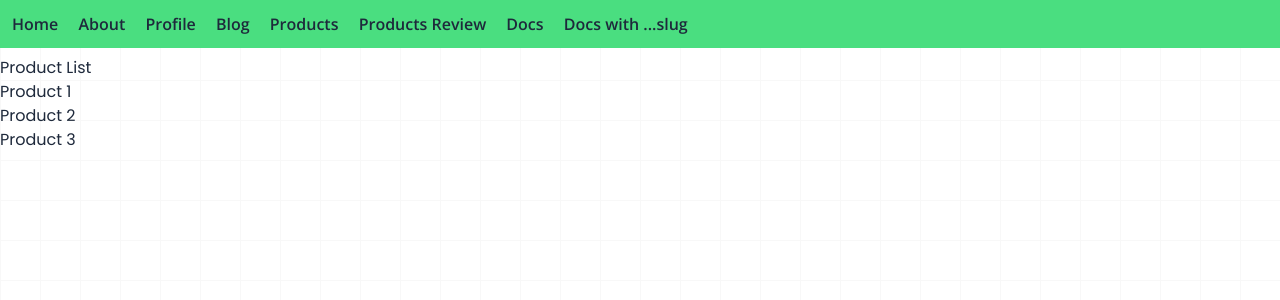
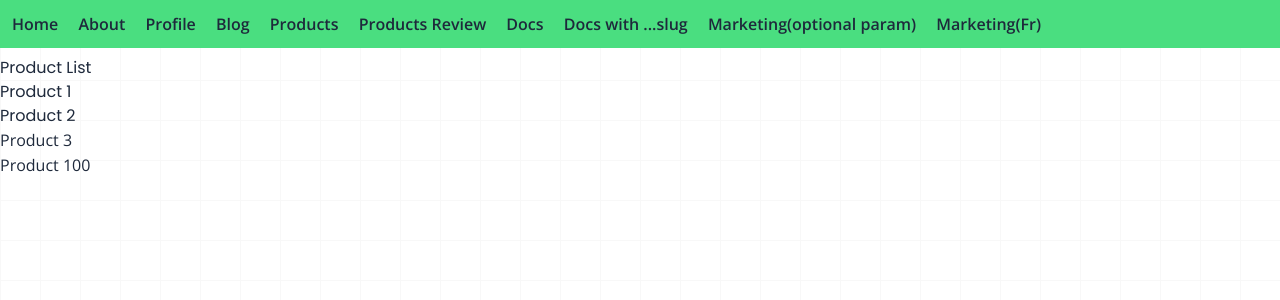
Before and after one commit to leobewater/sveltekit-app, a SvelteKit app: page /products in a window 1280 px wide. Shown: the top 300 px of the page. Built offline with nearby package versions, Linux system fonts and the light colour scheme.

Commit message:
navigation

```diff
--- a/src/routes/+layout.svelte
+++ b/src/routes/+layout.svelte
@@ -11,6 +11,8 @@
   <a href="/products/1/reviews/200">Products Review</a>
   <a href="/docs">Docs</a>
   <a href="/docs/feature1/concept1/example1">Docs with ...slug</a>
+  <a href="/marketing/">Marketing(optional param)</a>
+  <a href="/marketing/fr">Marketing(Fr)</a>
 </nav>
 <slot />
 <Footer />
--- a/src/routes/products/+page.svelte
+++ b/src/routes/products/+page.svelte
@@ -1,4 +1,10 @@
+<script>
+  // Props
+  export let productId = 100;
+</script>
+
 <h1>Product List</h1>
 <h2>Product 1</h2>
 <h2>Product 2</h2>
-<h2>Product 3</h2>
+<h2><a href="/products/3">Product 3</a></h2>
+<h2><a href={`/products/${productId}`}>Product 100</a></h2>
```
